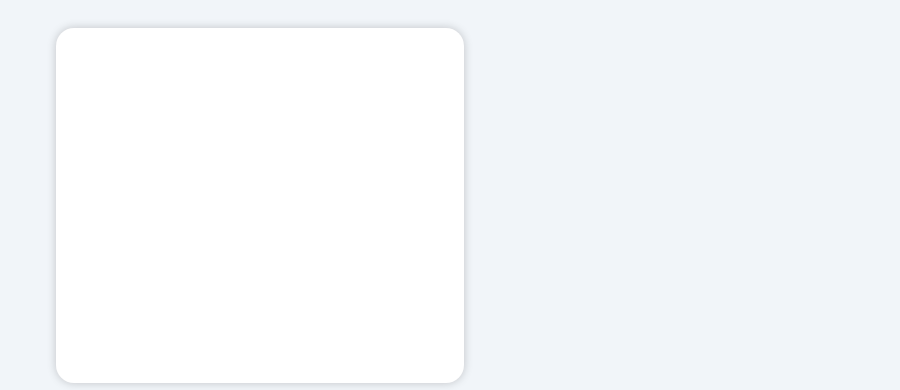
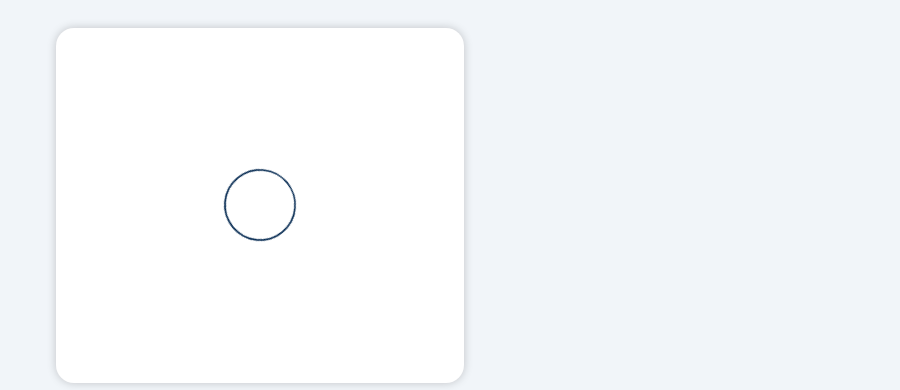
Before and after one commit to aericode/b2bitLogin, a React (Vite) app: page /user in a window 1280 px wide. Shown: the part 195-585 px from the top of the page, without its empty margins (380-1280 px from the left). Built offline with nearby package versions, Linux system fonts and the light colour scheme.

Commit message:
feat: adds loading spinner

```diff
--- a/package.json
+++ b/package.json
@@ -15,6 +15,7 @@
     "react-dom": "^18.2.0",
     "react-hot-toast": "^2.4.1",
     "react-router-dom": "^6.23.1",
+    "react-spinners": "^0.13.8",
     "styled-components": "^6.1.11"
   },
   "devDependencies": {
--- /dev/null
+++ b/src/components/Spinner/index.tsx
@@ -0,0 +1,20 @@
+import { CSSProperties } from "react";
+import ClipLoader from "react-spinners/ClipLoader";
+
+const override: CSSProperties = {
+  display: "flex",
+  margin: "auto",
+  borderColor: "#02274F"
+};
+
+export function Spinner() {
+
+  return (
+      <ClipLoader
+        loading={true}
+        cssOverride={override}
+        size={80}
+        aria-label="Loading Spinner"
+      />
+  );
+}
--- a/src/screens/UserScreen/index.tsx
+++ b/src/screens/UserScreen/index.tsx
@@ -6,6 +6,8 @@ import { sendTokenLoginRequest } from "../../utils/sendTokenLoginRequest";
 import { UserData } from "../../Types/UserData";
 import { Container, ProfileHeaderText, ProfilePicture, ProfilePictureBlock, ProfilePictureWrapper, UserCard, Wrapper } from "./styles";
 import { Header } from "../../components/Header";
+import { ClipLoader } from "react-spinners";
+import { Spinner } from "../../components/Spinner";
 
 export function UserScreen() {
   const { userData, setUserData } = useContext(UserContext);
@@ -36,13 +38,18 @@ export function UserScreen() {
       <Header />
       <UserCard>
         <Wrapper>
-          {userData &&
+          {userData ?
             <>
               <ProfilePictureBlock>
                 <ProfileHeaderText> Profile Picture </ProfileHeaderText>
-                <ProfilePictureWrapper>
-                  <ProfilePicture src={userData.avatar.low} />
-                </ProfilePictureWrapper>
+                {
+                  userData ?
+                  <ProfilePictureWrapper>
+                    <ProfilePicture src={userData.avatar.low} />
+                  </ProfilePictureWrapper>
+                :
+                <Spinner />
+                }
               </ProfilePictureBlock>
 
               < InfoDisplayBlock
@@ -55,6 +62,8 @@ export function UserScreen() {
                 blockLabel="E-mail"
               />
             </>
+            :
+            <Spinner />
           }
         </Wrapper>
       </UserCard>
```
Also changed, not shown: 1 other file (tests, documents, lock files or other folders).
